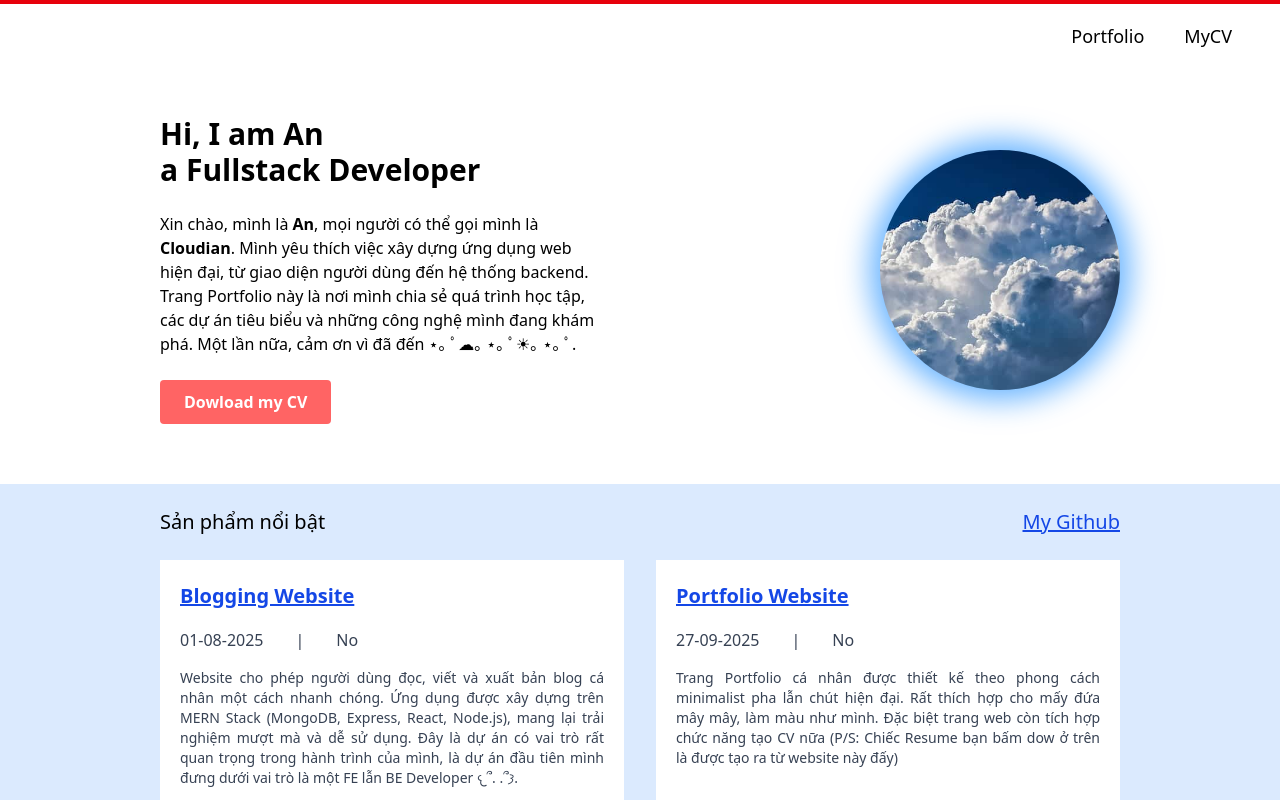
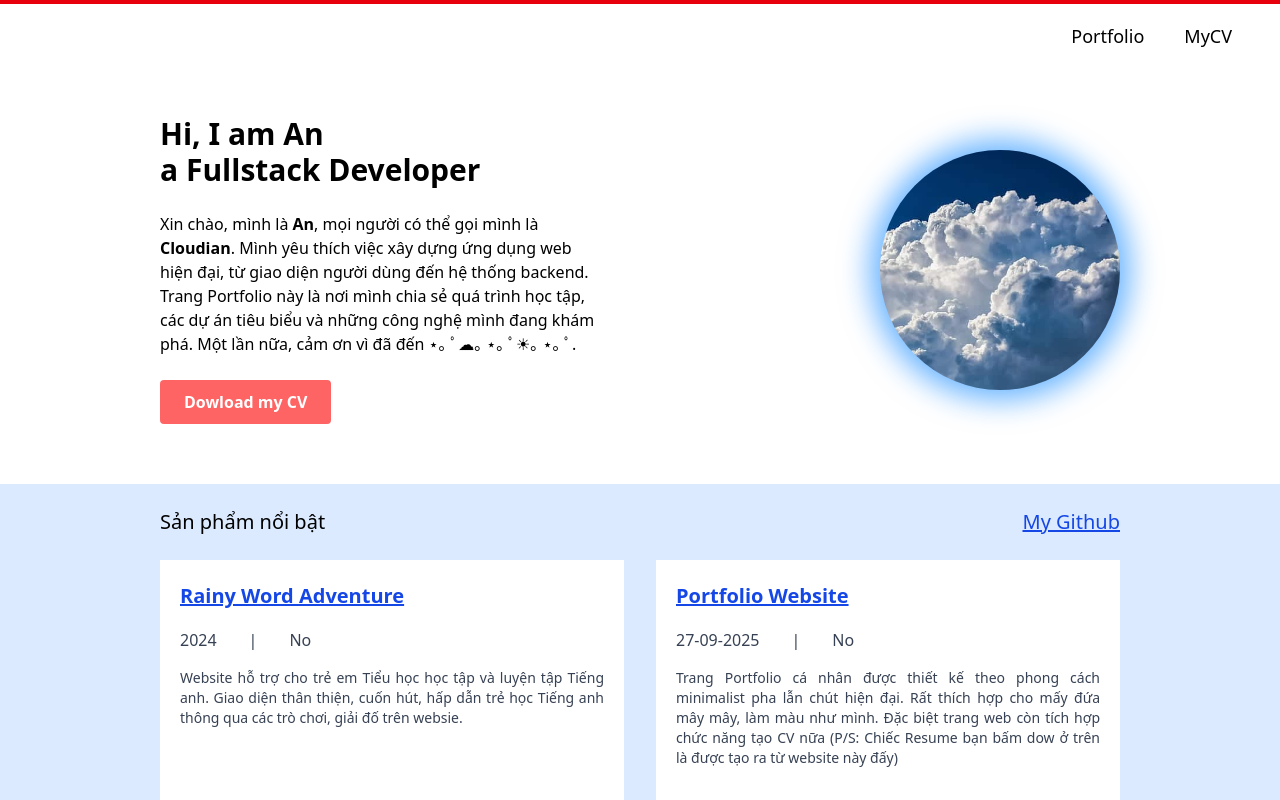
Before and after one commit to nguyenkhaan/portfolio_v2, a React (Vite) app: page / in a window 1280 px wide. Shown: the top 800 px of the page. Built offline with nearby package versions, Linux system fonts and the light colour scheme; some icons are missing.

Commit message:
upd: update new information about me

```diff
--- a/src/Component/Home/Profile.jsx
+++ b/src/Component/Home/Profile.jsx
@@ -19,7 +19,7 @@ function Profile() {
                     Trang Portfolio này là nơi mình chia sẻ quá trình học tập, các dự án tiêu biểu và những công nghệ mình đang khám phá. Một lần nữa, cảm
                     ơn vì đã đến ⋆｡ ﾟ☁︎｡ ⋆｡ ﾟ☀︎｡ ⋆｡ ﾟ.
                 </span>
-                <a href='https://drive.google.com/file/d/1PCbVcg8xUWwLvrRfPgCJfNohVGF5gZGT/view?usp=sharing'>
+                <a href='https://drive.google.com/file/d/1fztAwQlZX2u1_vsBYwdvaLFXvOzxdUt8/view?usp=sharing'>
                     <button className='py-2.5 px-6 hover:scale-[1.1] hover:cursor-pointer hover:transition-all hover:duration-300 hover:ease-in-out font-bold text-base text-white rounded-sm'
                         style={{ backgroundColor: '#FF6464' }}
                     ><i class="bi bi-arrow-down-square-fill"></i> Dowload my CV</button>
--- a/src/Component/Home/RecentBlogs.jsx
+++ b/src/Component/Home/RecentBlogs.jsx
@@ -5,20 +5,19 @@ import RecentItem from './RecentItem'
 function RecentBlogs() {
     const datas = [
         {
-            heading: 'Blogging Website',
-            start: '01-08-2025',
+            heading: 'Rainy Word Adventure',
+            start: '2024',
             end: 'No',
-            description: `Website cho phép người dùng đọc, viết và xuất bản blog cá nhân một cách nhanh chóng. Ứng dụng được xây dựng trên MERN Stack (MongoDB, Express, React, Node.js), mang lại trải nghiệm mượt mà và dễ sử dụng.
-            Đây là dự án có vai trò rất quan trọng trong hành trình của mình, là dự án đầu tiên mình đưng dưới vai trò là một FE lẫn BE Developer 𐔌՞. .՞𐦯.
-            `,
-            link : 'https://www.facebook.com/share/p/14HYFx4Ubpe/'
+            description: `Website hỗ trợ cho trẻ em Tiểu học học tập và luyện tập Tiếng anh. Giao diện thân thiện,
+            cuốn hút, hấp dẫn trẻ học Tiếng anh thông qua các trò chơi, giải đố trên websie.`,
+            link : 'https://rainywords.uit.edu.vn/'
         },
         {
             heading: 'Portfolio Website',
             start: '27-09-2025',
             end: 'No',
             description: 'Trang Portfolio cá nhân được thiết kế theo phong cách minimalist pha lẫn chút hiện đại. Rất thích hợp cho mấy đứa mây mây, làm màu như mình. Đặc biệt trang web còn tích hợp chức năng tạo CV nữa (P/S: Chiếc Resume bạn bấm dow ở trên là được tạo ra từ website này đấy)',
-            link: ''
+            link: 'https://portfolio.cloudian.io.vn'
         }
     ]
     return (
```
